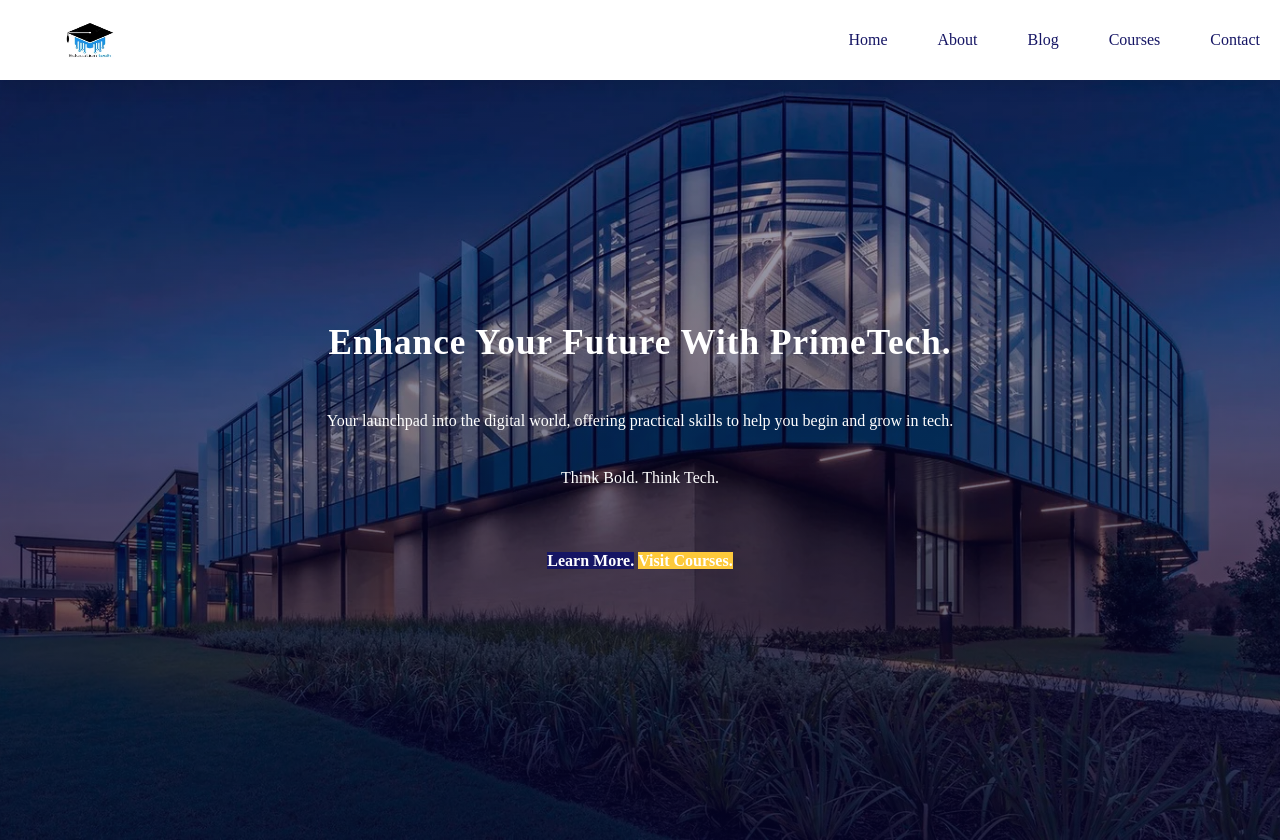
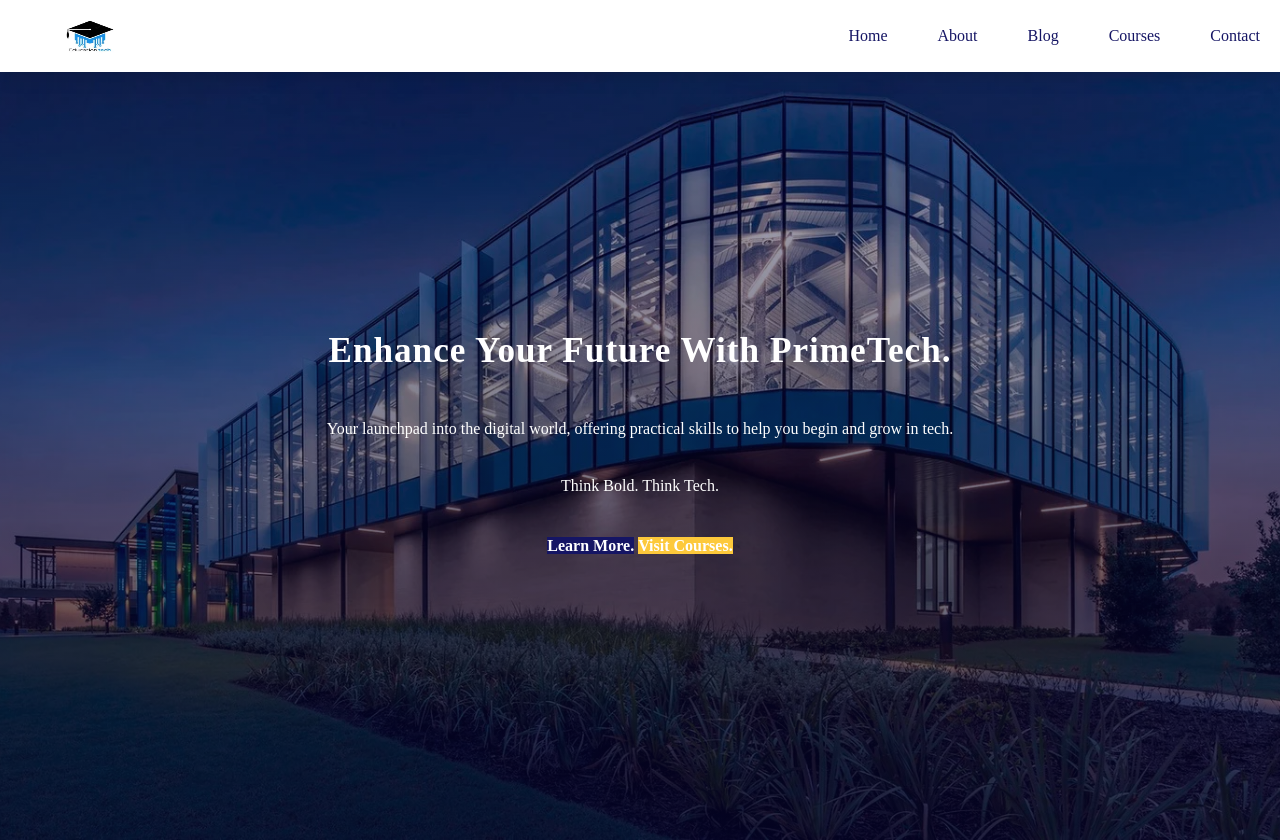
Before and after one commit to Wangare-Kagotho/PrimeTech, a plain HTML site: page index.html in a window 1280 px wide. Drawn offline with Linux system fonts and the light colour scheme.

```diff
--- a/index.css
+++ b/index.css
@@ -10,7 +10,7 @@
     padding: 0;
     position: fixed;
     width: 100%;
-    height: 10%;
+    height: 9%;
     background-color: #fff;
     display: flex;
     flex-direction: row;
@@ -25,7 +25,7 @@
 nav img{
     width: 80px;
     cursor: pointer;
-    height: 58px;
+    height: 52px;
     padding-left: 50px;
 
 }
@@ -88,19 +88,21 @@
 }
 
 #home .btn{
-    margin-top: 30px;
+    margin-top: 0px;
     display: inline-block;
     padding: 16px 32px;
     border-radius: 1px;
+    line-height: 2.0;
     /*font-size: 18px;*/
 }
 
 #home a{
     text-decoration: none;
     font-size: 16px;
-   /* padding: 13px, 35px;*/
+    padding: 16px, 32px;
     background-color: #fff;
     font-weight: 600;
+
     /*border-radius: 1px;
     display: inline-block;
     border: 2px;*/
```
